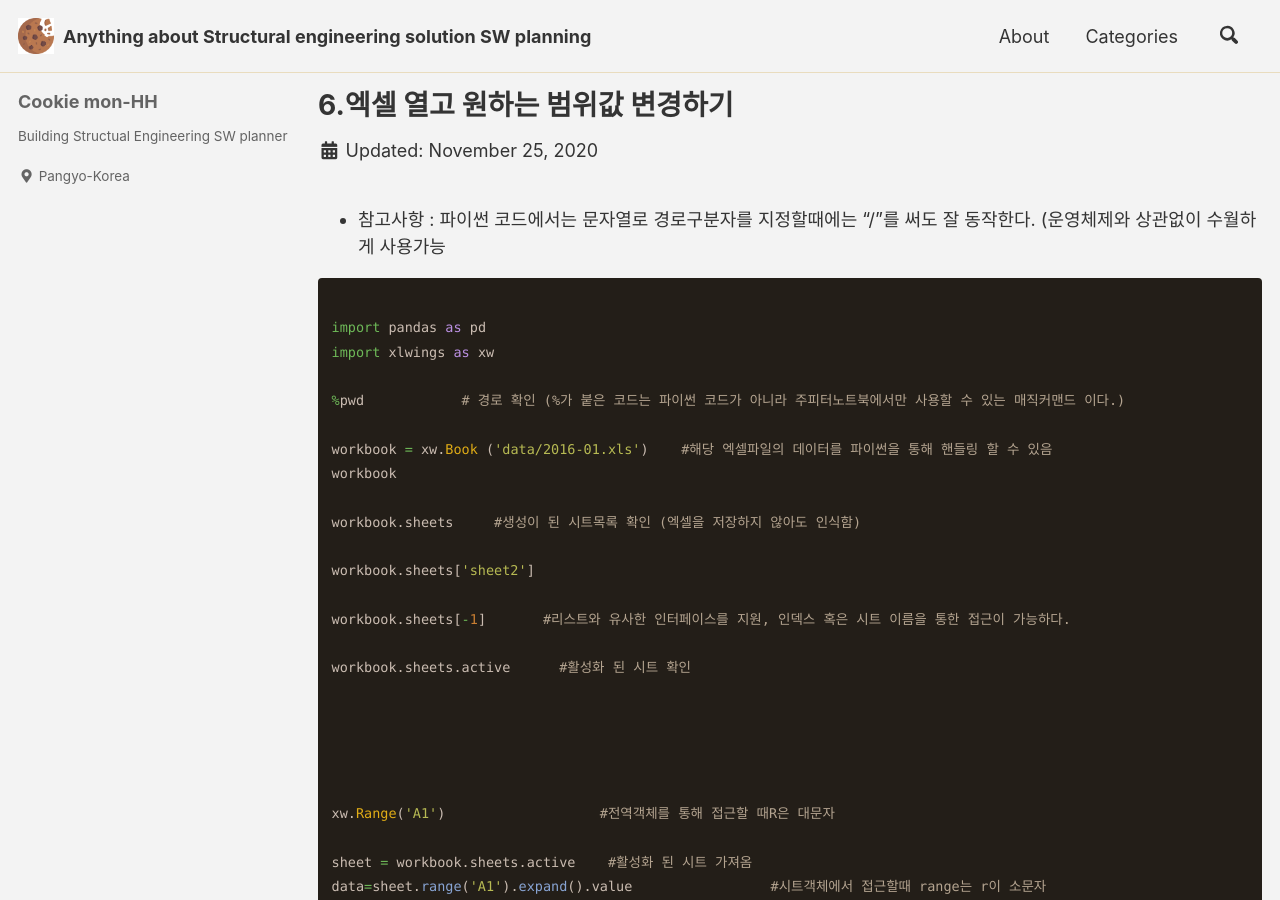
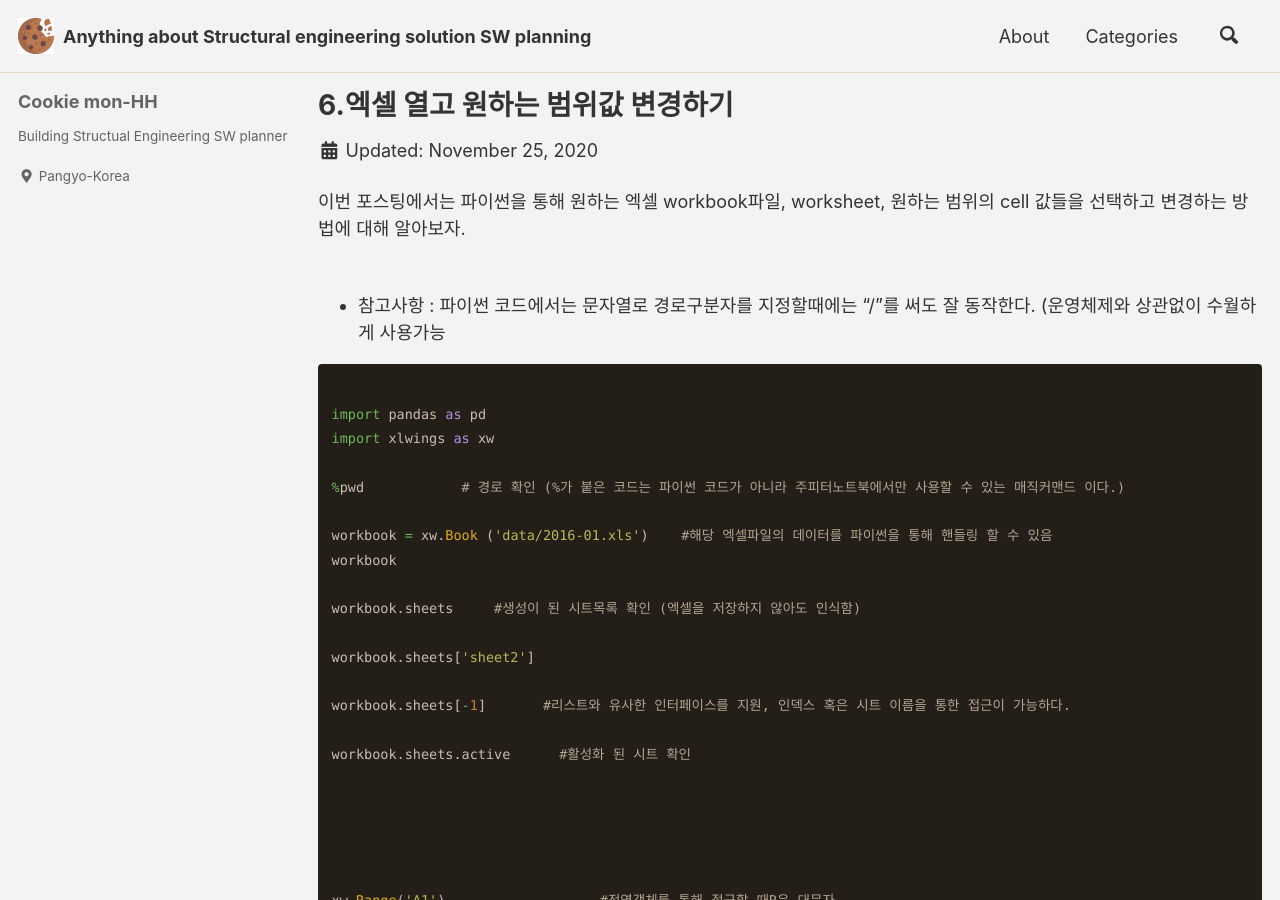
Before and after one commit to CookieMon-HH/cookiemon-hh.github.io, a Jekyll site: the page built from _posts/2020-11-25-1 6 엑셀 열고 원하는 범위값 변경하기.md, in a window 1280 px wide and 900 px high. Built offline with Jekyll 4.4.1, drawn with Linux system fonts in a browser that asks for light colours; cached includes are drawn as plain includes; a script that is not in the unit is left out; comment, search, counter and statistics services are not loaded.

Commit message:
Update 2020-11-25-1 6 엑셀 열고 원하는 범위값 변경하기.md

```diff
--- a/_posts/2020-11-25-1 6 엑셀 열고 원하는 범위값 변경하기.md
+++ b/_posts/2020-11-25-1 6 엑셀 열고 원하는 범위값 변경하기.md
@@ -9,6 +9,8 @@ categories:
 date : 2020-11-25
 ---
 
+이번 포스팅에서는 파이썬을 통해 원하는 엑셀 workbook파일, worksheet, 원하는 범위의 cell 값들을 선택하고 변경하는 방법에 대해 알아보자.
+<br>
 - 참고사항 : 파이썬 코드에서는 문자열로 경로구분자를 지정할때에는 "/"를 써도 잘 동작한다. (운영체제와 상관없이 수월하게 사용가능
 
 
```
